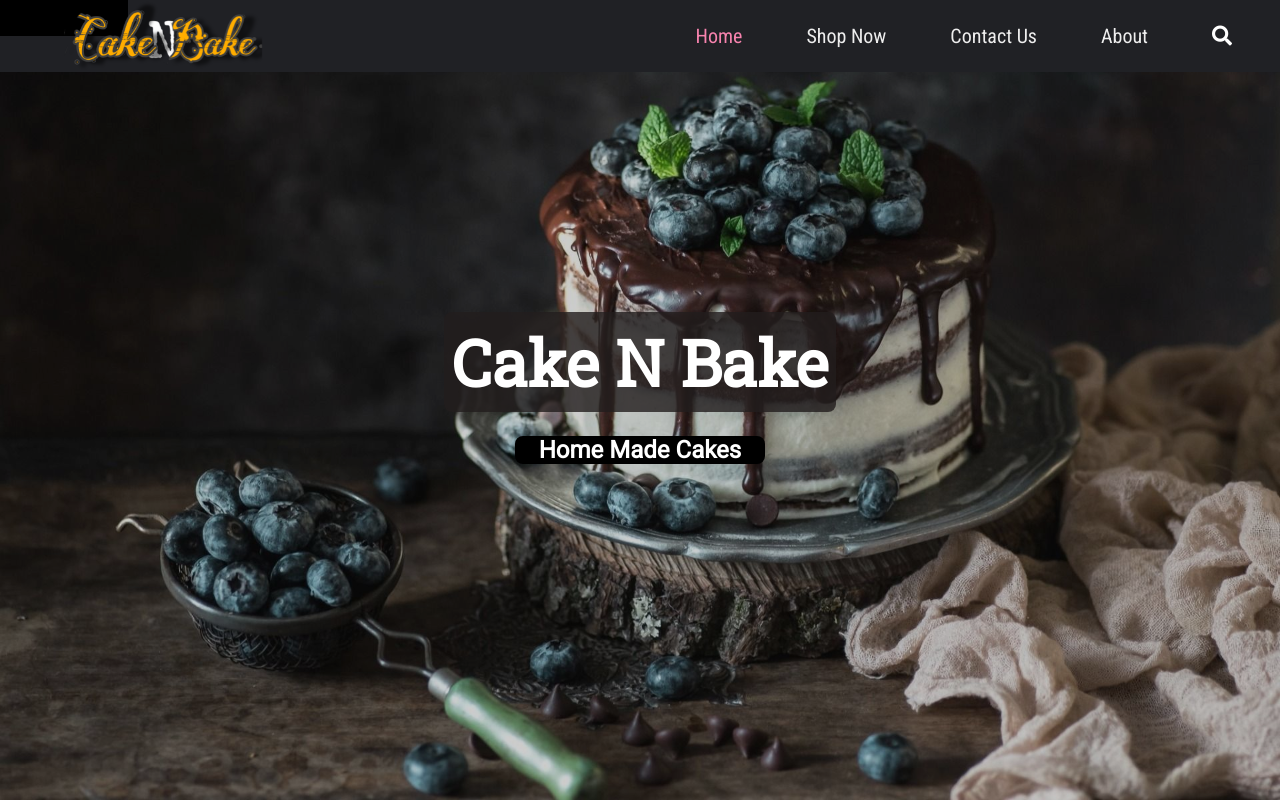
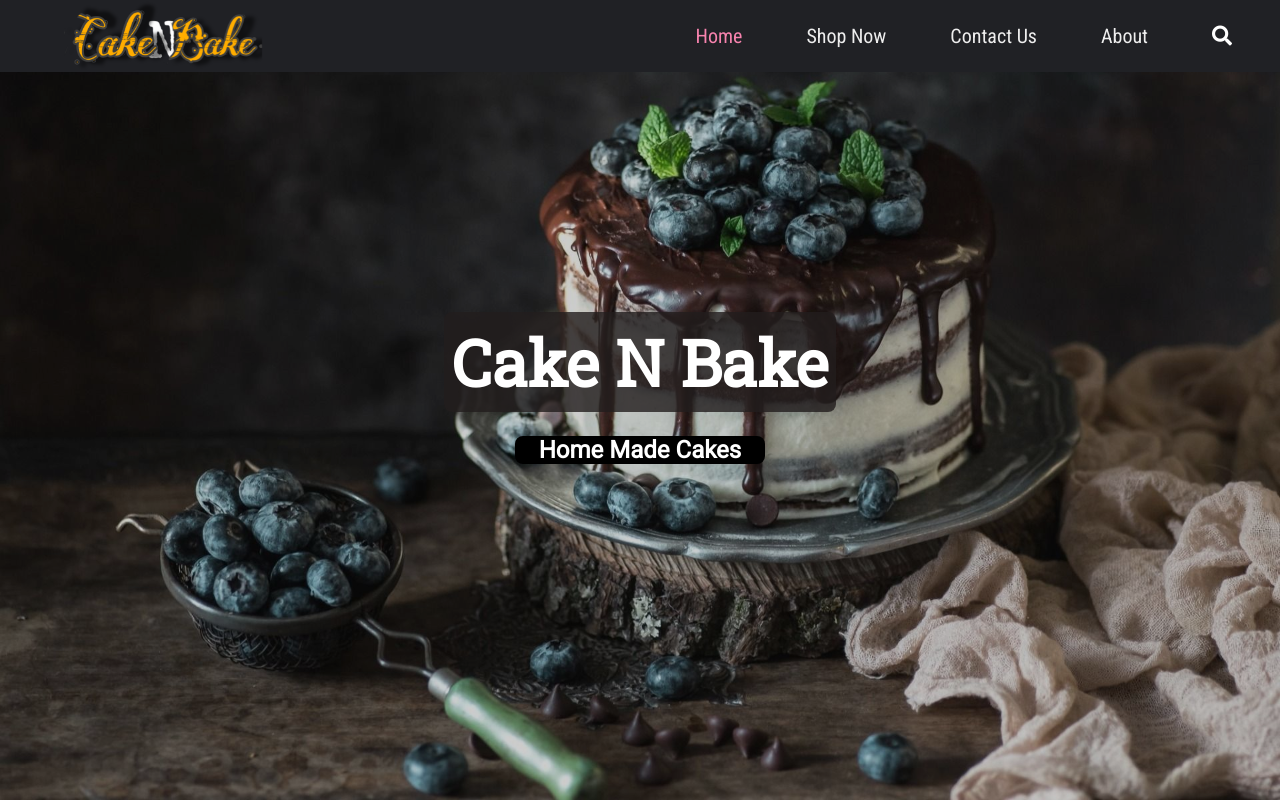
Before and after one commit to younuzbn/cakenbake, a plain HTML site: page index.html in a window 1280 px wide. Shown: the top 802 px of the page. Drawn offline with Linux system fonts and the light colour scheme.

Commit message:
logo transition blocked

```diff
--- a/style.css
+++ b/style.css
@@ -137,7 +137,7 @@ nav ul {
 
 #logo-img {
   display: flex;
-  height: 50%;
+  height: 0%;
   background: rgb(26, 25, 25);
   padding: 0 32px;
   align-items: center;
```
